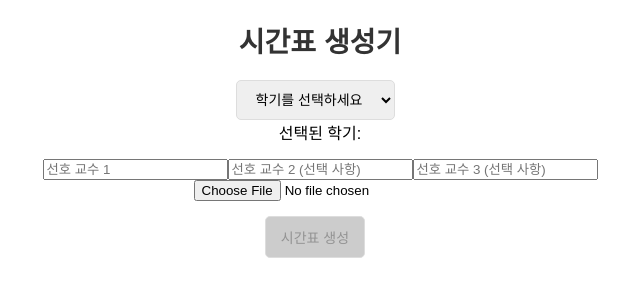
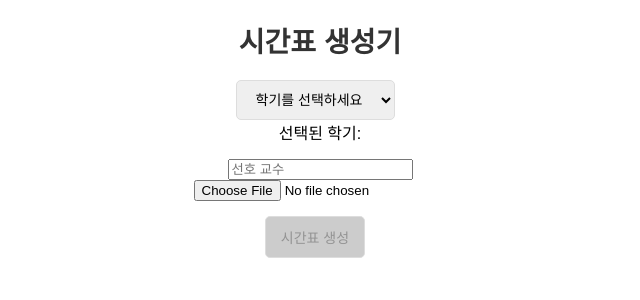
Before and after one commit to bibleme/timetable, a React (Create React App) app: page / in a window 1280 px wide. Shown: the top 300 px of the page, without its empty margins (320-960 px from the left). Built offline with nearby package versions, Linux system fonts and the light colour scheme.

Commit message:
greedy_선호 교수 1명

```diff
--- a/src/App.js
+++ b/src/App.js
@@ -42,7 +42,7 @@ function App() {
   const [fileReadComplete, setFileReadComplete] = useState(false);
   const [isModalOpen, setIsModalOpen] = useState(false);
   const [allTimetables, setAllTimetables] = useState([]);
-  const [preferredProfessors, setPreferredProfessors] = useState(["", "", ""]);
+  const [preferredProfessor, setPreferredProfessor] = useState("");
 
   const handleFileUpload = (event) => {
     const file = event.target.files[0];
@@ -145,18 +145,14 @@ function App() {
     return results;
   };
 
-  const generateGreedyTimetableFromValid = (validTimetables, professors) => {
-    if (professors.every((prof) => !prof)) return validTimetables;
+  const generateGreedyTimetableFromValid = (validTimetables, professor) => {
+    if (!professor) return validTimetables;
 
     const scoredTimetables = validTimetables.map((timetable) => ({
       timetable,
       score: timetable.reduce(
         (count, lecture) =>
-          professors.some(
-            (prof) =>
-              prof &&
-              lecture.professor.toLowerCase() === prof.toLowerCase()
-          )
+          lecture.professor.toLowerCase() === professor.toLowerCase()
             ? count + 1
             : count,
         0
@@ -185,7 +181,7 @@ function App() {
 
     const optimalTimetable = generateGreedyTimetableFromValid(
       validTimetables,
-      preferredProfessors
+      preferredProfessor
     );
 
     setAllTimetables(optimalTimetable);
@@ -214,39 +210,9 @@ function App() {
       <div className="professor-input">
         <input
           type="text"
-          placeholder="선호 교수 1"
-          value={preferredProfessors[0]}
-          onChange={(e) =>
-            setPreferredProfessors([
-              e.target.value,
-              preferredProfessors[1],
-              preferredProfessors[2],
-            ])
-          }
-        />
-        <input
-          type="text"
-          placeholder="선호 교수 2 (선택 사항)"
-          value={preferredProfessors[1]}
-          onChange={(e) =>
-            setPreferredProfessors([
-              preferredProfessors[0],
-              e.target.value,
-              preferredProfessors[2],
-            ])
-          }
-        />
-        <input
-          type="text"
-          placeholder="선호 교수 3 (선택 사항)"
-          value={preferredProfessors[2]}
-          onChange={(e) =>
-            setPreferredProfessors([
-              preferredProfessors[0],
-              preferredProfessors[1],
-              e.target.value,
-            ])
-          }
+          placeholder="선호 교수"
+          value={preferredProfessor}
+          onChange={(e) => setPreferredProfessor(e.target.value)}
         />
       </div>
 
```
